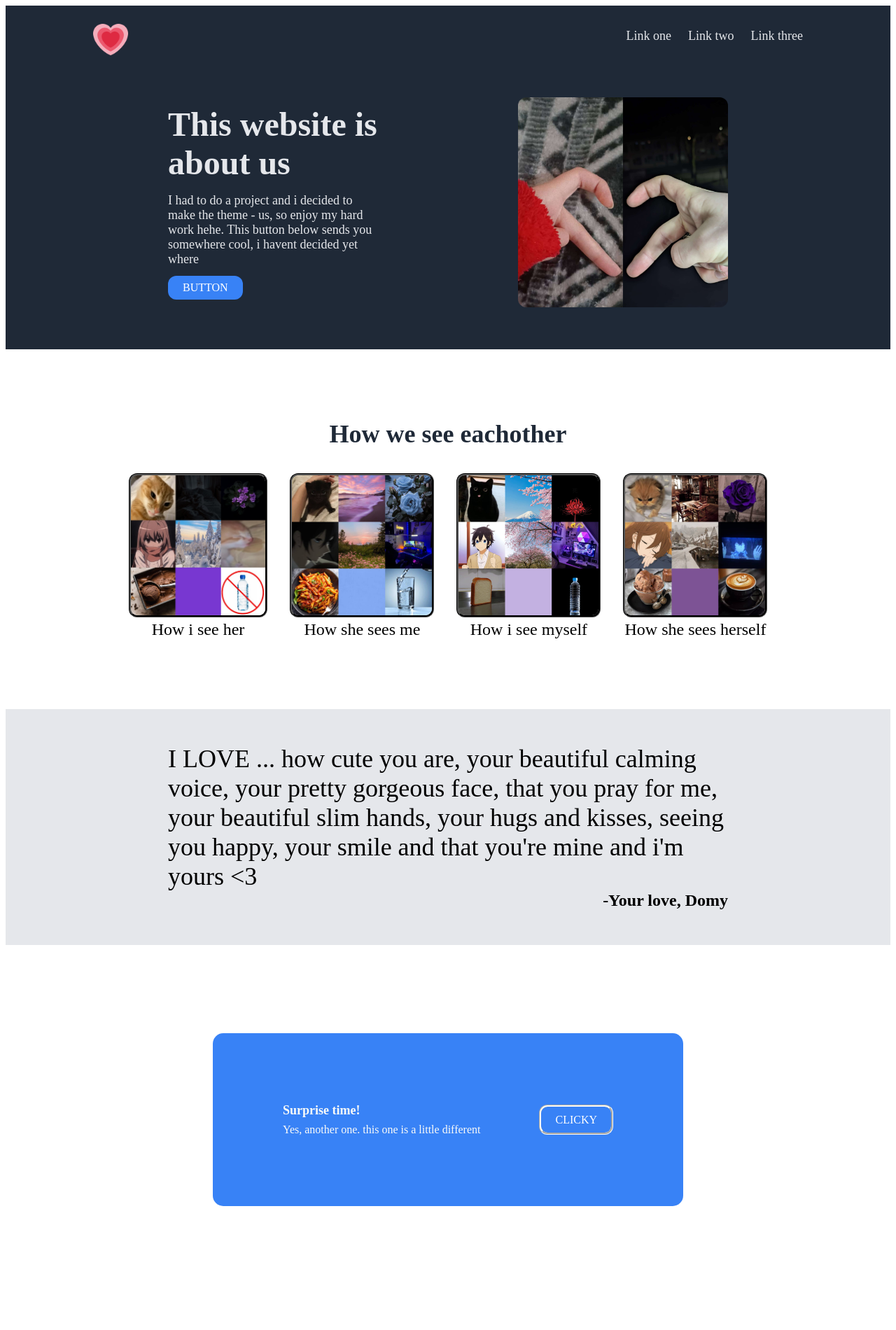
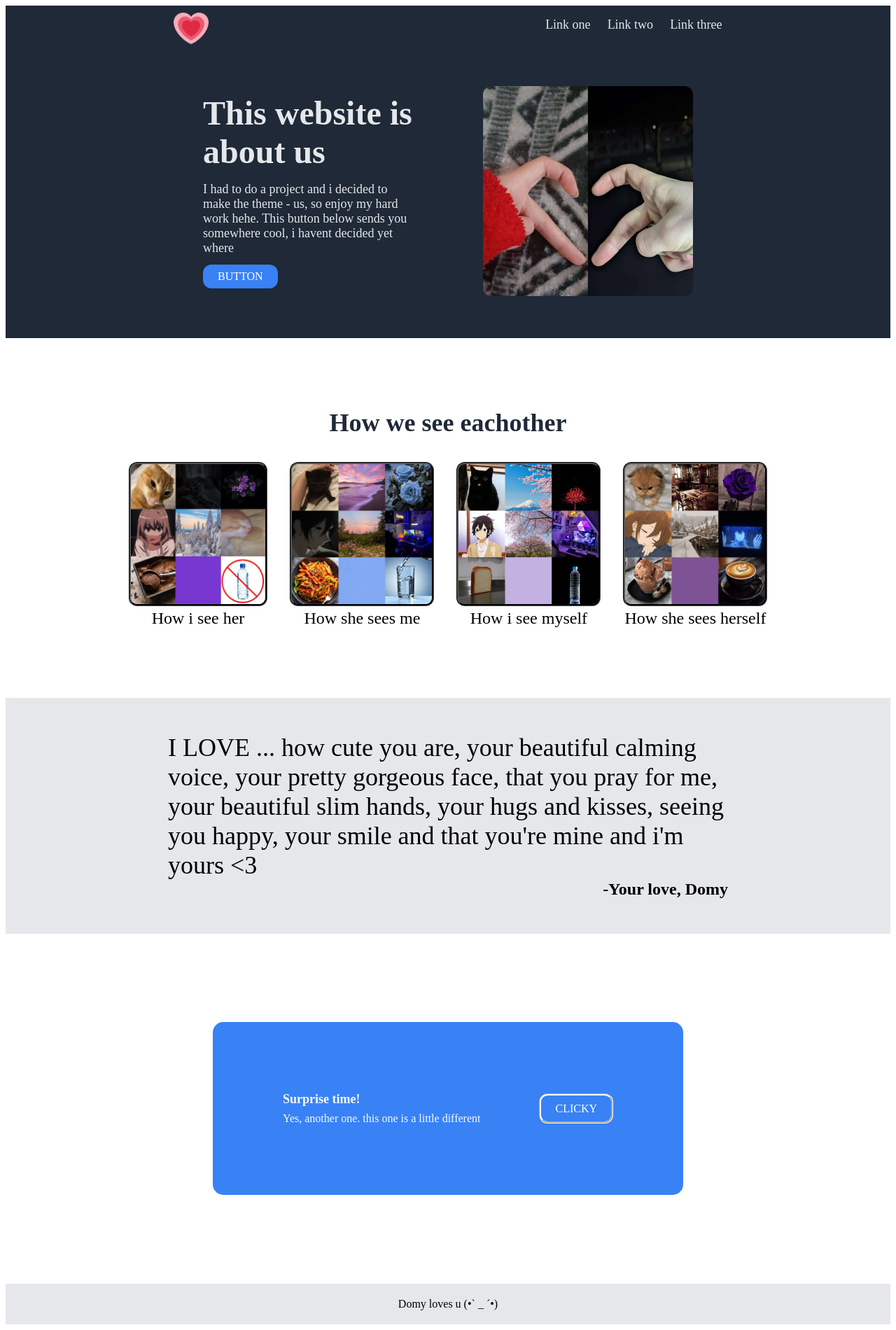
Before and after one commit to medioqre/project, a plain HTML site: page index.html in a window 1280 px wide. Shown: the whole page at 70% size. Before the commit the page ends 1858 px from the top, so only its background shows below. Drawn offline with Linux system fonts and the light colour scheme.

Commit message:
finished? nope needs to add links

```diff
--- a/index.html
+++ b/index.html
@@ -73,12 +73,12 @@
                     <div class="underheading">Yes, another one. this one is a little different</div>
                 </div>
                 <div class="buttoner">
-                    <a href="https://youtube.com" class="buttontext">CLICKY</a>
+                    <a href="https://cat-bounce.com/" class="buttontext" target="_blank">CLICKY</a>
                 </div>
             </div>
         </div>
         <div class="bottom">
-            <div class="bottomtext"></div>
+            <div class="bottomtext">Domy loves u (•ˋ _ ˊ•)</div>
         </div>
 
 </body>
--- a/style.css
+++ b/style.css
@@ -4,13 +4,7 @@
     flex-direction: row;
     background-color: #1F2937;
     color: white;
-    justify-content: space-between;
-    align-items: center;
-    margin: 0;
-    padding: 16px 125px 0;
-    flex-wrap: nowrap;
-    flex-shrink: 0;
-    gap: 50px;
+    justify-content: space-around;
 }
 .links{
     display: flex;
@@ -38,7 +32,7 @@
     justify-content: center;
     align-items: center;
     flex-wrap: wrap;
-    gap: 200px;
+    gap: 100px;
     padding: 60px;
 }
 .bigparagraph{
@@ -176,12 +170,19 @@ img{
     display: flex;
     flex-direction: column;
     gap: 8px;
+    min-width: 150px;
+}
+/* last seciton here easy peasy */
+
+.bottom{
+    display: flex;
+    background-color: #E5E7EB;
+    justify-content: center;
+    align-items: center;
+    padding: 20px;
 }
 
 
 
 
-
-
-
 /* to do - i wanna chance the header and the hearty to move together with eachother */
```
